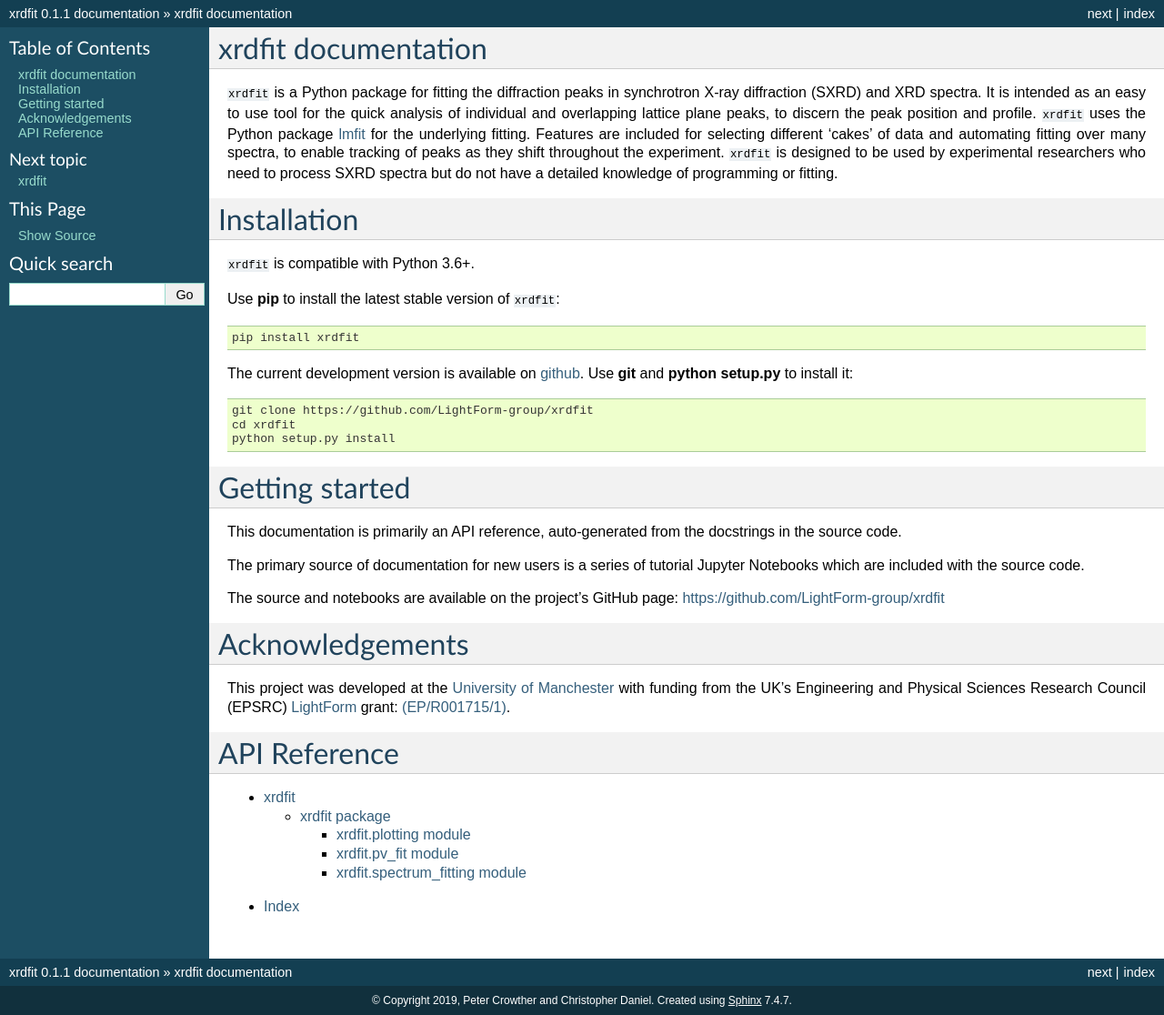
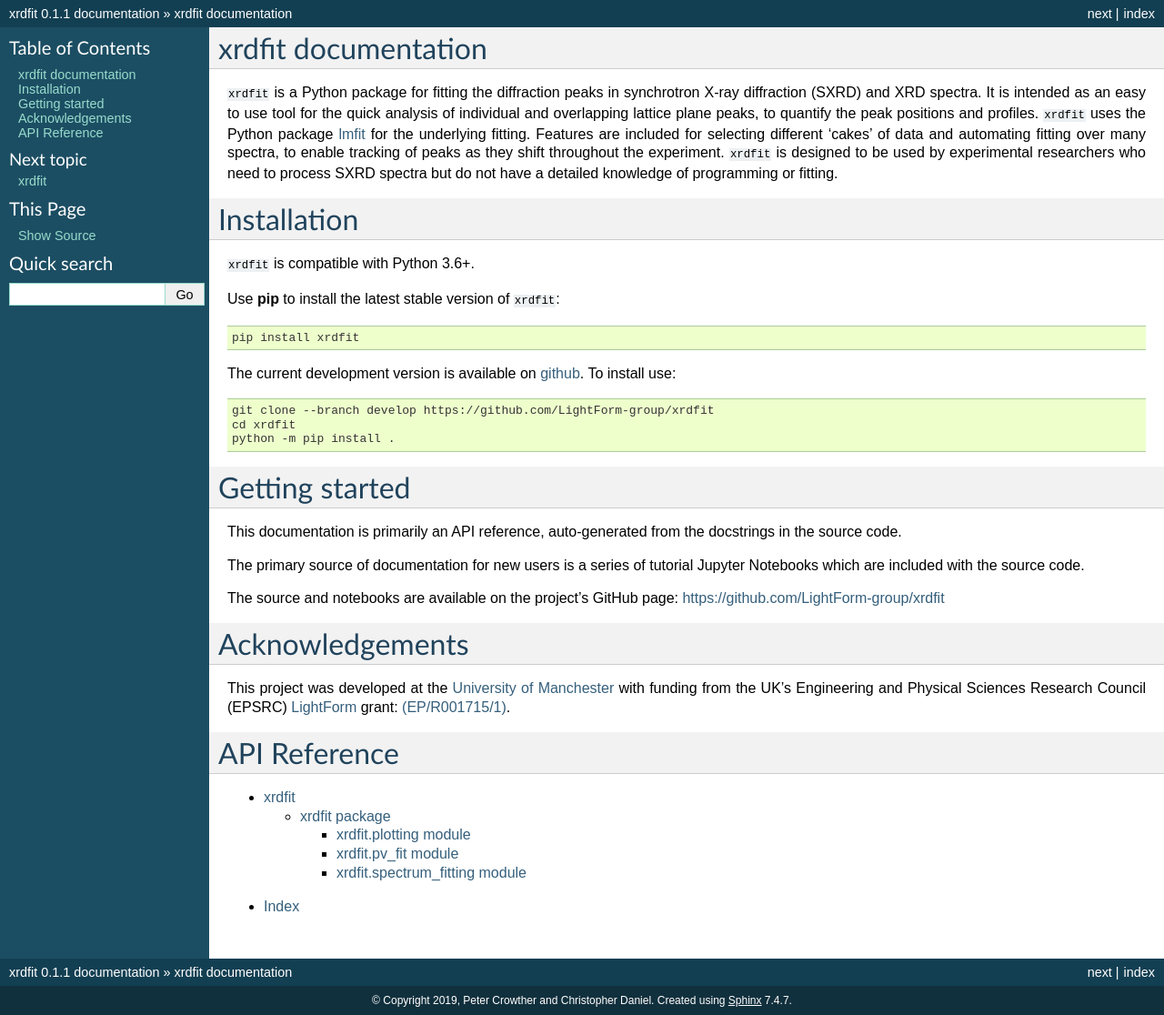
Before and after one commit to LightForm-group/xrdfit, a Sphinx documentation site: the page built from docs/source/index.rst, in a window 1280 px wide. Shown: the whole page at 91% size. Built offline with Sphinx 7.4.7, drawn with Linux system fonts in a browser that asks for light colours.

Commit message:
Small documentation changes.

```diff
--- a/docs/source/index.rst
+++ b/docs/source/index.rst
@@ -1,7 +1,7 @@
 xrdfit documentation
 ======================
 
-``xrdfit`` is a Python package for fitting the diffraction peaks in synchrotron X-ray diffraction (SXRD) and XRD spectra. It is intended as an easy to use tool for the quick analysis of individual and overlapping lattice plane peaks, to discern the peak position and profile. ``xrdfit`` uses the Python package `lmfit <https://lmfit.github.io/lmfit-py/>`_ for the underlying fitting. Features are included for selecting different 'cakes' of data and automating fitting over many spectra, to enable tracking of peaks as they shift throughout the experiment. ``xrdfit`` is designed to be used by experimental researchers who need to process SXRD spectra but do not have a detailed knowledge of programming or fitting.
+``xrdfit`` is a Python package for fitting the diffraction peaks in synchrotron X-ray diffraction (SXRD) and XRD spectra. It is intended as an easy to use tool for the quick analysis of individual and overlapping lattice plane peaks, to quantify the peak positions and profiles. ``xrdfit`` uses the Python package `lmfit <https://lmfit.github.io/lmfit-py/>`_ for the underlying fitting. Features are included for selecting different 'cakes' of data and automating fitting over many spectra, to enable tracking of peaks as they shift throughout the experiment. ``xrdfit`` is designed to be used by experimental researchers who need to process SXRD spectra but do not have a detailed knowledge of programming or fitting.
 
 
 Installation
@@ -16,14 +16,13 @@ Use :command:`pip` to install the latest stable version of ``xrdfit``:
    pip install xrdfit
 
 The current development version is available on `github
-<https://github.com/LightForm-group/xrdfit>`__. Use :command:`git` and
-:command:`python setup.py` to install it:
+<https://github.com/LightForm-group/xrdfit>`__. To install use:
 
 .. code-block:: console
 
-   git clone https://github.com/LightForm-group/xrdfit
+   git clone --branch develop https://github.com/LightForm-group/xrdfit
    cd xrdfit
-   python setup.py install
+   python -m pip install .
 
 
 Getting started
--- a/setup.py
+++ b/setup.py
@@ -5,9 +5,9 @@ with open("README.md", "r") as fh:
 
 setup(
     name='xrdfit',
-    version='0.1.1',
+    version='1.0.0',
     description='Automated fitting of XRD peaks using Pseudo-Voight fits',
-    author='Peter Crowther and Christopher Daniel',
+    author='Peter Crowther, Christopher Daniel',
     long_description=long_description,
     long_description_content_type="text/markdown",
     url="https://github.com/LightForm-group/xrdfit",
```
Also changed, not shown: 2 other files.
